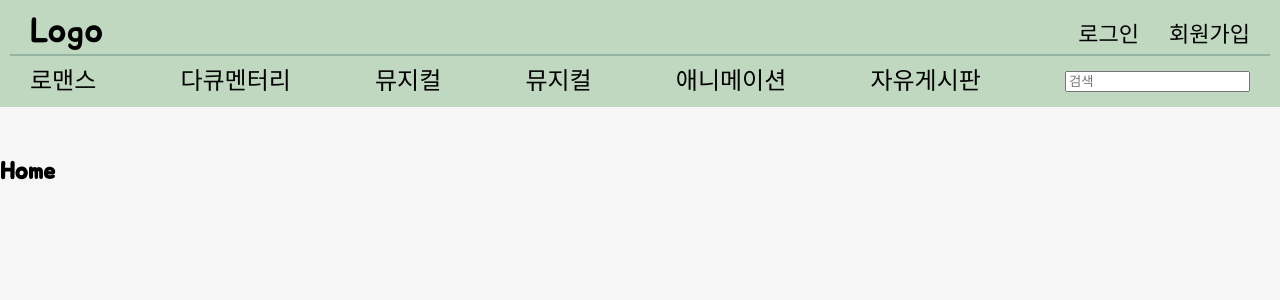
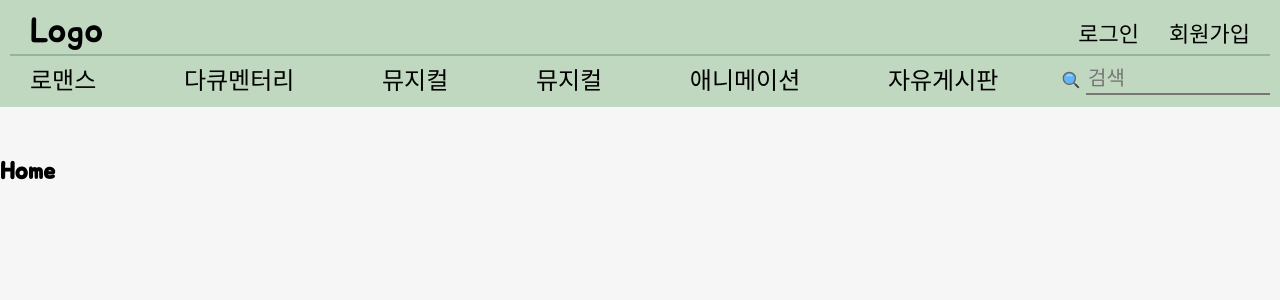
Before and after one commit to kimeodml/react-movie, a React (Create React App) app: page / in a window 1280 px wide. Shown: the top 300 px of the page. Built offline with nearby package versions, Linux system fonts and the light colour scheme.

Commit message:
Add navbar css

```diff
--- a/src/components/Navbar.css
+++ b/src/components/Navbar.css
@@ -6,6 +6,7 @@ a {
   background-color: #c0d8c0;
   padding: 10px;
   margin-bottom: 50px;
+  white-space: nowrap;
 }
 .content_top {
   display: flex;
@@ -26,11 +27,26 @@ a {
   display: flex;
   justify-content: space-between;
   align-items: center;
-  padding-right: 20px;
-  padding-left: 20px;
   padding-top: 5px;
   font-size: 24px;
 }
-.nav_menu {
-  justify-content: space-between;
+.nav_list {
+  padding-right: 20px;
+  padding-left: 20px;
 }
+.search input {
+  background-color: #c0d8c0;
+  border-top-style: none;
+  border-right-style: none;
+  border-left-style: none;
+  font-family: "Jua", sans-serif;
+  font-size: 20px;
+  width: 180px;
+  outline: none;
+}
+.search_logo {
+  font-size: 20px;
+  position: relative;
+  right: 5px;
+  top: 5px;
+}
--- a/src/components/Navbar.js
+++ b/src/components/Navbar.js
@@ -1,4 +1,5 @@
 import { Link } from "react-router-dom";
+import { FcSearch } from "react-icons/fc";
 import "./Navbar.css";
 
 function Navbar() {
@@ -37,6 +38,7 @@ function Navbar() {
           <Link to="/review">자유게시판</Link>
         </span>
         <span className="search">
+          <FcSearch className="search_logo" />
           <input type="text" placeholder="검색" />
         </span>
       </div>
```
